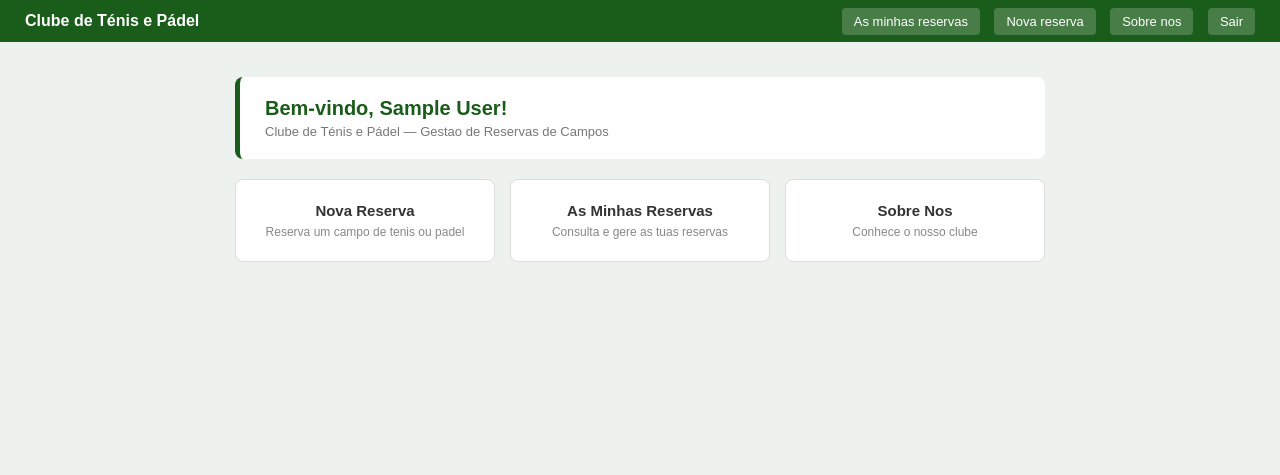
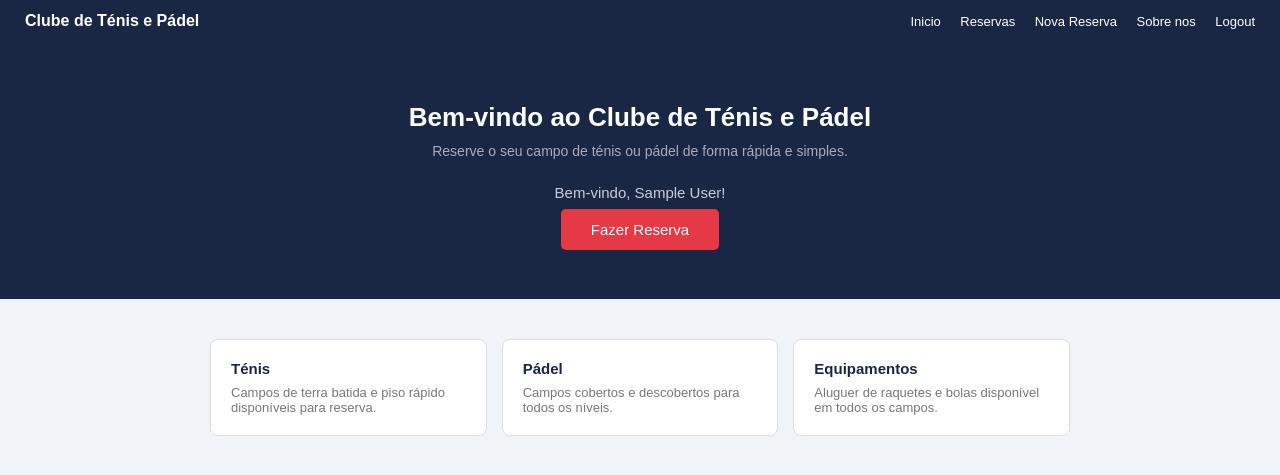
Before and after one commit to donodomundo18/Clube-de-Tenis-e-Padel, a PHP site: page / in a window 1280 px wide. Shown: the top 475 px of the page. Run offline with PHP 8.4, Linux system fonts and the light colour scheme; the visitor is signed in with stand-in values (Sample User, id 1).

Commit message:
add fundo azul escuro

```diff
--- a/index.php
+++ b/index.php
@@ -14,21 +14,22 @@ if (!estaLogado()) {
     <title>Clube de Ténis e Pádel</title>
     <style>
         * { margin: 0; padding: 0; box-sizing: border-box; }
-        body { font-family: Arial; background: #eef2ee; }
-        nav { background: #1a5c1a; padding: 12px 25px; display: flex; justify-content: space-between; align-items: center; }
+        body { font-family: Arial; background: #f0f4f8; }
+        nav { background: #1a2744; padding: 12px 25px; display: flex; justify-content: space-between; align-items: center; }
         nav span { color: white; font-size: 16px; font-weight: bold; }
-        nav a { color: white; text-decoration: none; margin-left: 10px; padding: 6px 12px; background: rgba(255,255,255,0.2); border-radius: 4px; font-size: 13px; }
-        nav a:hover { background: rgba(255,255,255,0.4); }
-        .container { max-width: 850px; margin: 35px auto; padding: 0 20px; }
-        .topo { background: white; padding: 20px 25px; border-radius: 8px; margin-bottom: 20px; border-left: 5px solid #1a5c1a; }
-        .topo h2 { color: #1a5c1a; font-size: 20px; }
-        .topo p { color: #777; font-size: 13px; margin-top: 4px; }
+        nav a { color: white; text-decoration: none; margin-left: 15px; font-size: 13px; }
+        nav a:hover { text-decoration: underline; }
+        .hero { background: #1a2744; color: white; text-align: center; padding: 60px 20px; }
+        .hero h1 { font-size: 26px; margin-bottom: 10px; }
+        .hero p { font-size: 14px; color: #aab; margin-bottom: 25px; }
+        .hero .nome { font-size: 15px; color: #ccd; margin-bottom: 20px; }
+        .btn-reserva { background: #e63946; color: white; padding: 12px 30px; border: none; border-radius: 5px; font-size: 15px; cursor: pointer; text-decoration: none; }
+        .btn-reserva:hover { background: #c1121f; }
+        .container { max-width: 900px; margin: 40px auto; padding: 0 20px; }
         .cards { display: grid; grid-template-columns: repeat(3, 1fr); gap: 15px; }
-        .card { background: white; padding: 22px; border-radius: 8px; text-align: center; text-decoration: none; color: #333; border: 1px solid #ddd; }
-        .card:hover { background: #1a5c1a; color: white; }
-        .card h3 { font-size: 15px; margin-bottom: 6px; }
-        .card p { font-size: 12px; color: #888; }
-        .card:hover p { color: #ccc; }
+        .card { background: white; padding: 20px; border-radius: 8px; border: 1px solid #ddd; }
+        .card h3 { color: #1a2744; font-size: 15px; margin-bottom: 8px; }
+        .card p { font-size: 13px; color: #777; }
     </style>
 </head>
 <body>
@@ -36,45 +37,50 @@ if (!estaLogado()) {
     <span>Clube de Ténis e Pádel</span>
     <div>
         <?php if ($_SESSION['tipo'] === 'atleta'): ?>
-            <a href="reservas.php">As minhas reservas</a>
-            <a href="nova_reserva.php">Nova reserva</a>
+            <a href="index.php">Inicio</a>
+            <a href="reservas.php">Reservas</a>
+            <a href="nova_reserva.php">Nova Reserva</a>
             <a href="sobre.php">Sobre nos</a>
+            <a href="logout.php">Logout</a>
         <?php else: ?>
             <a href="admin/dashboard.php">Backoffice</a>
+            <a href="logout.php">Logout</a>
         <?php endif; ?>
-        <a href="logout.php">Sair</a>
     </div>
 </nav>
 
+<?php if ($_SESSION['tipo'] === 'atleta'): ?>
+<div class="hero">
+    <h1>Bem-vindo ao Clube de Ténis e Pádel</h1>
+    <p>Reserve o seu campo de ténis ou pádel de forma rápida e simples.</p>
+    <p class="nome">Bem-vindo, <?= $_SESSION['nome'] ?>!</p>
+    <a href="nova_reserva.php" class="btn-reserva">Fazer Reserva</a>
+</div>
+
 <div class="container">
-    <div class="topo">
-        <h2>Bem-vindo, <?= $_SESSION['nome'] ?>!</h2>
-        <p>Clube de Ténis e Pádel — Gestao de Reservas de Campos</p>
+    <div class="cards">
+        <div class="card">
+            <h3>Ténis</h3>
+            <p>Campos de terra batida e piso rápido disponíveis para reserva.</p>
+        </div>
+        <div class="card">
+            <h3>Pádel</h3>
+            <p>Campos cobertos e descobertos para todos os níveis.</p>
+        </div>
+        <div class="card">
+            <h3>Equipamentos</h3>
+            <p>Aluguer de raquetes e bolas disponível em todos os campos.</p>
+        </div>
     </div>
+</div>
 
-    <?php if ($_SESSION['tipo'] === 'atleta'): ?>
-    <div class="cards">
-        <a href="nova_reserva.php" class="card">
-            <h3>Nova Reserva</h3>
-            <p>Reserva um campo de tenis ou padel</p>
-        </a>
-        <a href="reservas.php" class="card">
-            <h3>As Minhas Reservas</h3>
-            <p>Consulta e gere as tuas reservas</p>
-        </a>
-        <a href="sobre.php" class="card">
-            <h3>Sobre Nos</h3>
-            <p>Conhece o nosso clube</p>
-        </a>
-    </div>
-    <?php else: ?>
-    <div class="cards">
-        <a href="admin/dashboard.php" class="card">
-            <h3>Ir para o Backoffice</h3>
-            <p>Gerir o clube</p>
-        </a>
-    </div>
-    <?php endif; ?>
+<?php else: ?>
+<div class="hero">
+    <h1>Painel de Gestao</h1>
+    <p>Bem-vindo, <?= $_SESSION['nome'] ?>!</p>
+    <a href="admin/dashboard.php" class="btn-reserva">Ir para o Backoffice</a>
 </div>
+<?php endif; ?>
+
 </body>
 </html>
```
